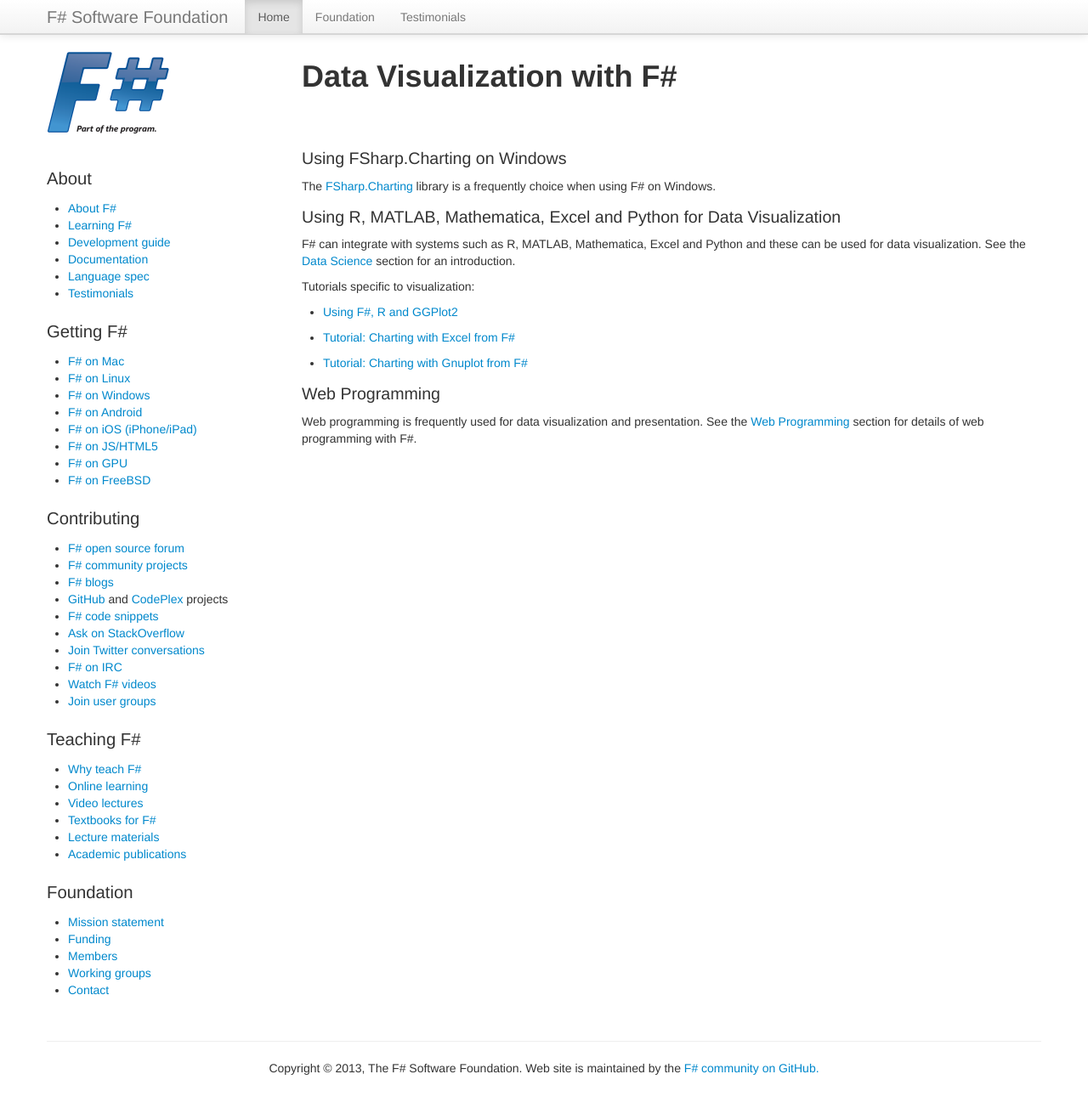
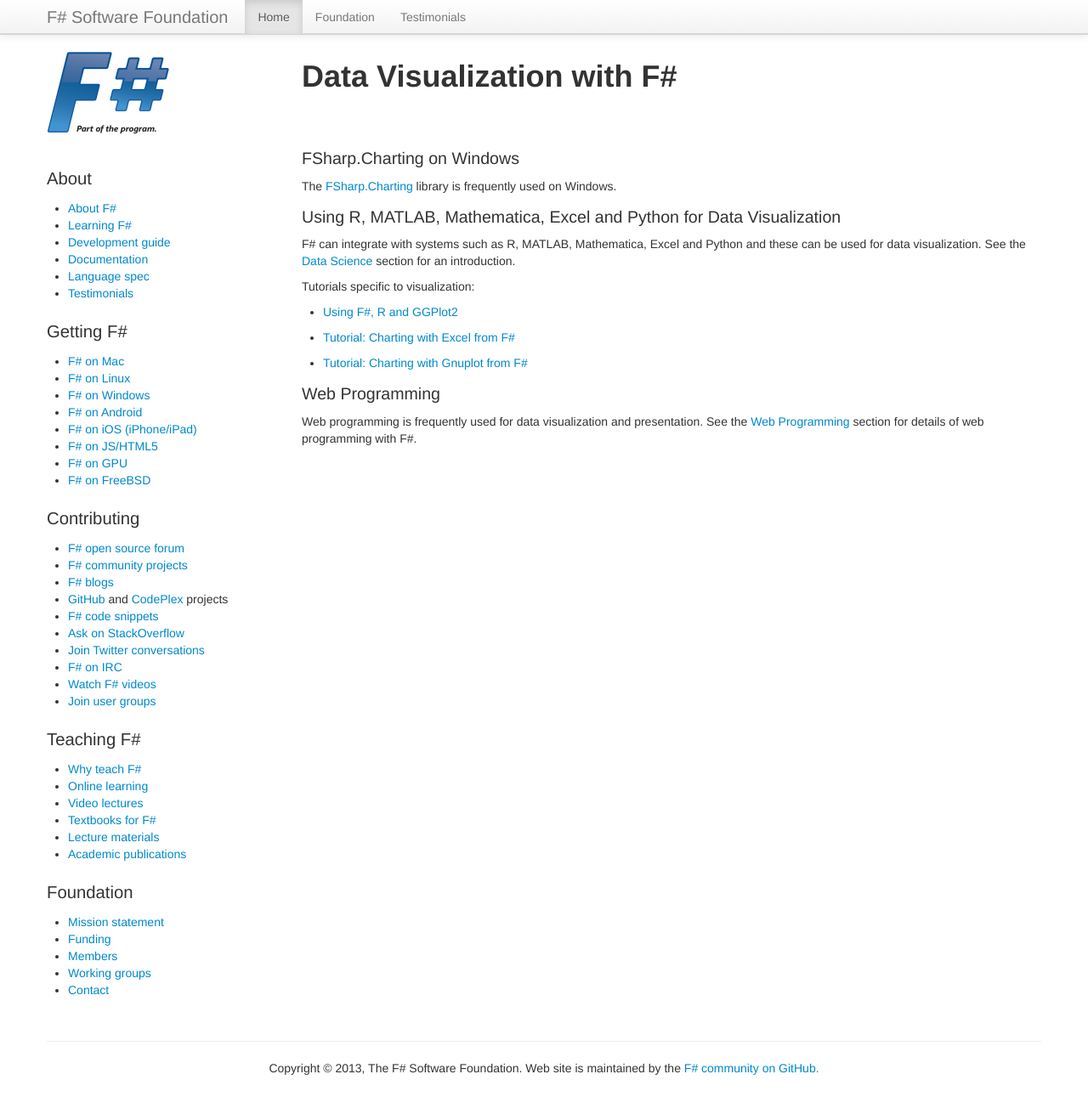
Before and after one commit to fsharp/fsharp.org, a Jekyll site: the page built from data-visualization/index.md, in a window 1280 px wide and 1317 px high. Shown: the top 1304 px of the window at 85% size. Built offline with Jekyll 4.4.1, drawn with Linux system fonts in a browser that asks for light colours; nearby versions of some CDN libraries; some web fonts are replaced; comment, search, counter and statistics services are not loaded.

Commit message:
Update index.md

```diff
--- a/data-visualization/index.md
+++ b/data-visualization/index.md
@@ -5,10 +5,9 @@
 ---
 
 
-### Using FSharp.Charting on Windows
+### FSharp.Charting on Windows
 
-The [FSharp.Charting](http://fsharp.github.io/FSharp.Charting/) library is a frequently choice
-when using F# on Windows.
+The [FSharp.Charting](http://fsharp.github.io/FSharp.Charting/) library is frequently used on Windows.
 
 ### Using R, MATLAB, Mathematica, Excel and Python for Data Visualization
 
```
